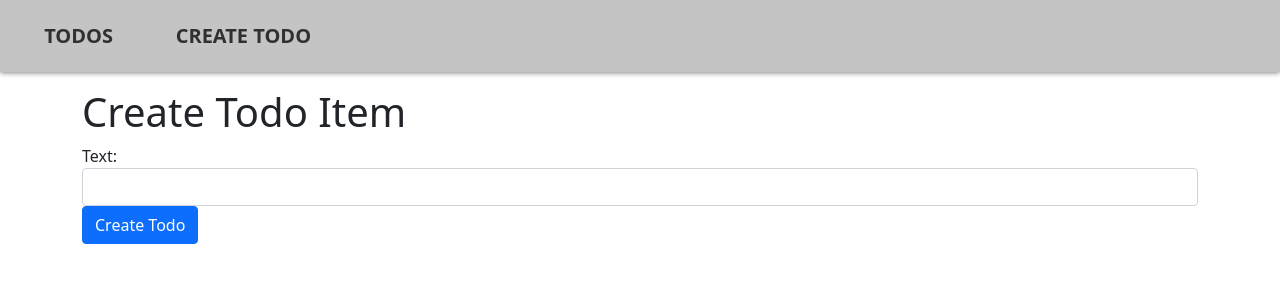
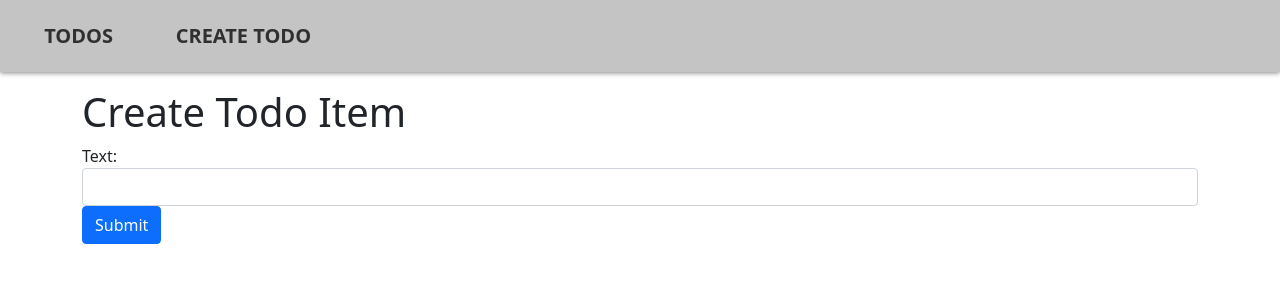
Before and after one commit to Cha-er-si/CRUD_MERN, a React (Create React App) app: page /create in a window 1280 px wide. Shown: the top 300 px of the page. Built offline with nearby package versions, Linux system fonts and the light colour scheme.

Commit message:
Created, Initialized, and Installed node modules on backend

```diff
--- a/src/components/TodoForm.js
+++ b/src/components/TodoForm.js
@@ -2,22 +2,19 @@ import React, { useState, useEffect } from 'react';
 import { useForm } from 'react-hook-form';
 import { useHistory } from 'react-router-dom';
 
-const TodoForm = ({ todo }) => {
+const TodoForm = ({ todo, onSubmit }) => {
   const { register, handleSubmit } = useForm({
     defaultValues: { text: todo ? todo.text : '' },
   });
   const history = useHistory();
 
-  const onSubmit = handleSubmit((data) => {
-    alert(JSON.stringify(data));
+  const submitHandler = handleSubmit((data) => {
+    onSubmit(data);
     history.push('/');
   });
 
   return (
-    <div className='container'>
-      <div className='mt-3'>
-        <h1>Edit Todo Item</h1>
-        <form onSubmit={onSubmit}>
+    <form onSubmit={submitHandler}>
       <div className='form-group'>
         <label htmlFor='text'>Text:</label>
         <input
@@ -30,12 +27,10 @@ const TodoForm = ({ todo }) => {
       </div>
       <div className='form-group'>
         <button type='submit' className='btn btn-primary'>
-              Edit Todo
+          Submit
         </button>
       </div>
     </form>
-      </div>
-    </div>
   );
 };
 
--- a/src/components/createTodo.js
+++ b/src/components/createTodo.js
@@ -1,37 +1,16 @@
 import React from 'react';
-import { useForm } from 'react-hook-form';
-import { useHistory } from 'react-router-dom';
+import TodoForm from './TodoForm.js';
 
 const CreateTodo = () => {
-  const { register, handleSubmit } = useForm();
-  const history = useHistory();
-
-  const onSubmit = handleSubmit((data) => {
+  const onSubmit = (data) => {
     alert(JSON.stringify(data));
-    history.push('/');
-  });
+  };
 
   return (
     <div className='container'>
       <div className='mt-3'>
         <h1>Create Todo Item</h1>
-        <form onSubmit={onSubmit}>
-          <div className='form-group'>
-            <label htmlFor='text'>Text:</label>
-            <input
-              {...register('text', { required: true })}
-              className='form-control'
-              type='text'
-              name='text'
-              id='text'
-            />
-          </div>
-          <div className='form-group'>
-            <button type='submit' className='btn btn-primary'>
-              Create Todo
-            </button>
-          </div>
-        </form>
+        <TodoForm onSubmit={onSubmit} />
       </div>
     </div>
   );
--- a/src/components/editTodo.js
+++ b/src/components/editTodo.js
@@ -10,7 +10,20 @@ const EditTodo = () => {
     });
   }, []);
 
-  return todo ? <TodoForm todo={todo} /> : <div>Loading</div>;
+  const onSubmit = (data) => {
+    alert(JSON.stringtify(data));
+  };
+
+  return todo ? (
+    <div className='container'>
+      <div className='mt-3'>
+        <h1>Edit Todo Item</h1>
+        <TodoForm todo={todo} onSubmit={onSubmit} />
+      </div>
+    </div>
+  ) : (
+    <div>Loading</div>
+  );
 };
 
 export default EditTodo;
```
Also changed, not shown: 2 other files (tests, documents, lock files or other folders). Lines whose indentation alone changed are shown as unchanged.
